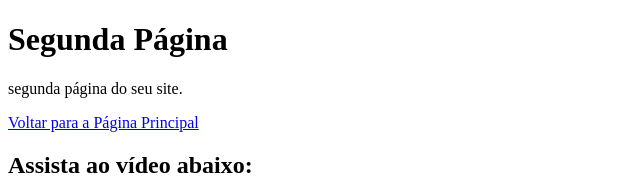
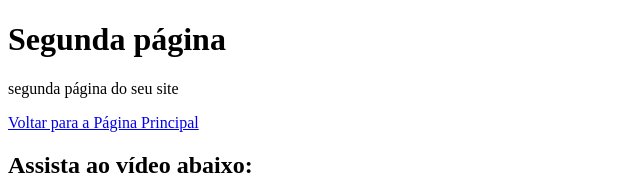
Before and after one commit to kaua-plonkovski/Site-2B, a plain HTML site: page segunda-pagina.html in a window 1280 px wide. Shown: the top 196 px of the page, 0-640 px from the left. Drawn offline with Linux system fonts and the light colour scheme; grey boxes are pictures that could not be loaded.

Commit message:
Update segunda-pagina.html

```diff
--- a/segunda-pagina.html
+++ b/segunda-pagina.html
@@ -6,11 +6,10 @@
     <title>Segunda Página</title>
 </head>
 <body>
-    <h1> Segunda Página</h1>
-    <p> segunda página do seu site.</p>
+    <h1> Segunda página</h1>
+    <p> segunda página do seu site </p>
     <a href="index.html">Voltar para a Página Principal</a>
 
-    <!-- Video do YouTube -->
     <h2>Assista ao vídeo abaixo:</h2>
     <iframe width="560" height="315" src="https://www.youtube.com/embed/ozHTPBoOQJM" frameborder="0" allow="accelerometer; autoplay; clipboard-write; encrypted-media; gyroscope; picture-in-picture" allowfullscreen></iframe>
 </body>
```
